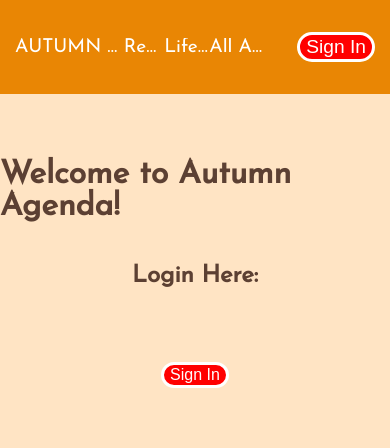
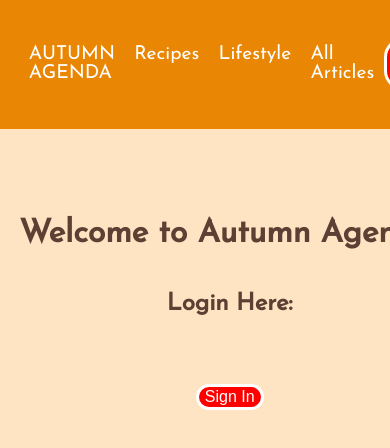
Before and after one commit to k-galvin/autumn-agenda, a React (Create React App) app: page / in a window 390 px wide. Shown: the top 448 px of the page. Built offline with nearby package versions, Linux system fonts and the light colour scheme; no server answers; a web font is replaced by a local one.

Commit message:
Improve responsiveness of layout

```diff
--- a/src/components/App.css
+++ b/src/components/App.css
@@ -3,8 +3,9 @@
 /* Base Styles */
 .App {
   display: grid;
-  grid-template-rows: 94px auto;
-  height: 100vh;
+  grid-template-rows: max-content auto;
+  min-height: 100vh;
+  min-width: 100vw;
   overflow: scroll;
   font-family: 'Josefin Sans', sans;
   background-size: cover;
@@ -15,30 +16,28 @@
 /* Header Formatting */
 header {
   display: grid;
-  grid-template-columns: auto auto 30%;
+  grid-template-columns: auto auto;
   background-color: #e98604;
   color: white;
-  padding: 10px 15px;
+  padding: 2em 1em;
   align-items: center;
-  overflow: hidden;
   font-size: 1.2em;
 }
 
-header span:hover {
+header p:hover {
   text-decoration: underline;
   cursor: pointer;
 }
 
 .header-item {
-  white-space: nowrap;
-  text-overflow: ellipsis;
-  overflow: hidden;
+  padding: 0 0.5em;
+  line-height: 1;
+  margin: 0;
 }
 
 .header-links {
   display: flex;
   justify-content: space-between;
-  overflow: hidden;
 }
 
 .header-sign-in-button {
@@ -96,6 +95,9 @@ form textarea {
   color: blanchedalmond;
   padding: 1em;
   grid-column: 1;
+  overflow: hidden;
+  padding-right: 10em;
+  margin-right: 1em;
 }
 
 nav p:hover {
@@ -103,17 +105,11 @@ nav p:hover {
   cursor: pointer;
 }
 
-.nav-item {
-  overflow: hidden;
-  white-space: nowrap;
-  text-overflow: ellipsis;
-}
-
 /* Article Formatting */
 article {
   grid-row: 2;
   display: grid;
-  grid-template-columns: 20% auto;
+  grid-template-columns: max-content auto;
   grid-template-rows: 100%;
 }
 
@@ -175,7 +171,7 @@ article-content {
 .topic-page {
   grid-row: 2;
   display: grid;
-  grid-template-columns: 20% auto;
+  grid-template-columns: max-content auto;
   grid-template-rows: 100%;
 }
 
--- a/src/components/Header.js
+++ b/src/components/Header.js
@@ -4,7 +4,7 @@ export default function Header({ setCategory, user, setReading }) {
   return (
     <header>
       <div className="header-links">
-        <span
+        <p
           className="header-item"
           onClick={() => {
             setCategory('none')
@@ -12,8 +12,8 @@ export default function Header({ setCategory, user, setReading }) {
           }}
         >
           AUTUMN AGENDA
-        </span>
-        <span
+        </p>
+        <p
           className="header-item"
           onClick={() => {
             setCategory('recipes')
@@ -21,8 +21,8 @@ export default function Header({ setCategory, user, setReading }) {
           }}
         >
           Recipes
-        </span>
-        <span
+        </p>
+        <p
           className="header-item"
           onClick={() => {
             setCategory('lifestyle')
@@ -30,8 +30,8 @@ export default function Header({ setCategory, user, setReading }) {
           }}
         >
           Lifestyle
-        </span>
-        <span
+        </p>
+        <p
           className="header-item"
           onClick={() => {
             setCategory('all')
@@ -39,7 +39,7 @@ export default function Header({ setCategory, user, setReading }) {
           }}
         >
           All Articles
-        </span>
+        </p>
       </div>
       {!user ? (
         <div className="header-sign-in-button">
--- a/src/components/HomePage.js
+++ b/src/components/HomePage.js
@@ -10,7 +10,7 @@ export default function HomePage({ articles, setArticle, setReading, setCategory
         <p className="home-element-inner">Check out our most recent article:</p>
       </h2>
       <div className="home-links">
-        {!articles || articles.length == 0 ? (
+        {!articles || articles.length === 0 ? (
           'No articles'
         ) : (
           <p
--- a/src/components/Nav.js
+++ b/src/components/Nav.js
@@ -4,7 +4,7 @@ export default function Nav({ articles, setArticle, setReading }) {
       {!articles
         ? 'No articles'
         : articles.map(a => (
-            <p className="nav-item" key={a.id} onClick={() => setArticle(a) & setReading(true)}>
+            <p key={a.id} onClick={() => setArticle(a) & setReading(true)}>
               {a.title}
             </p>
           ))}
```
